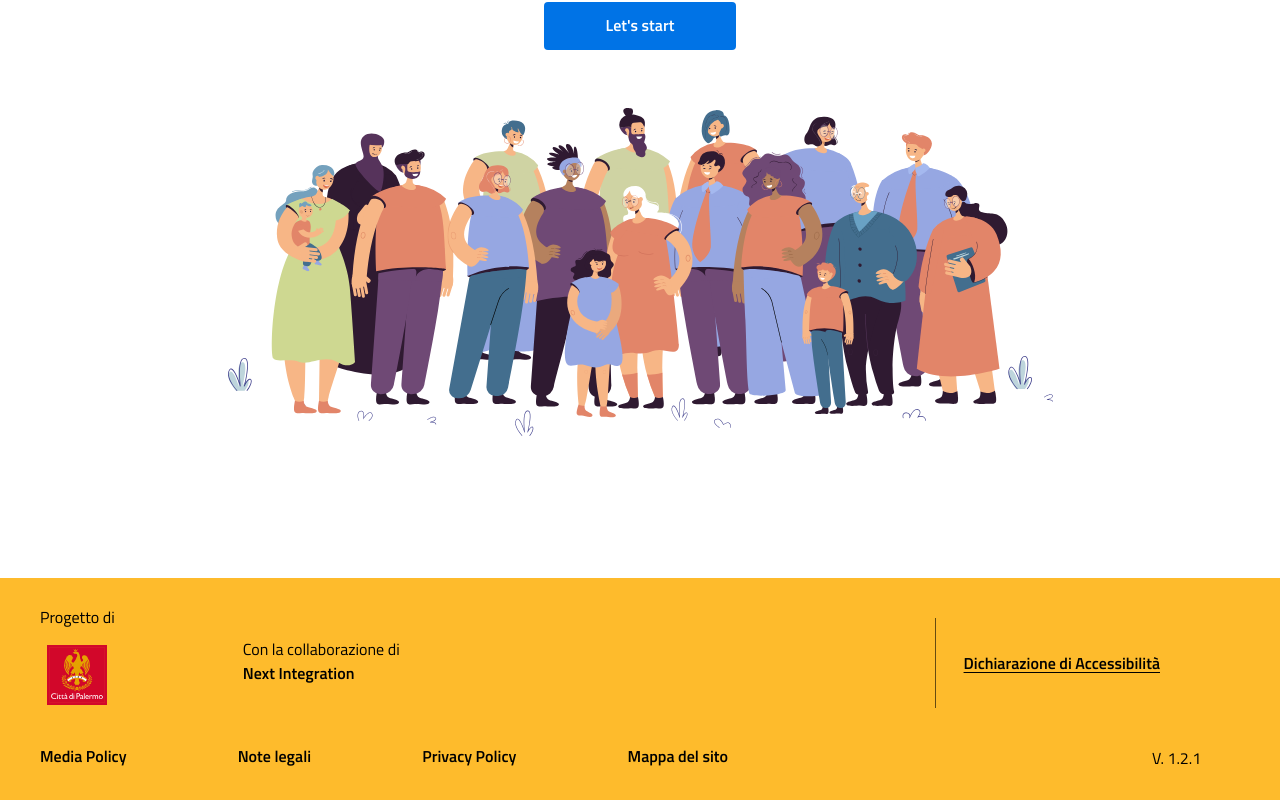
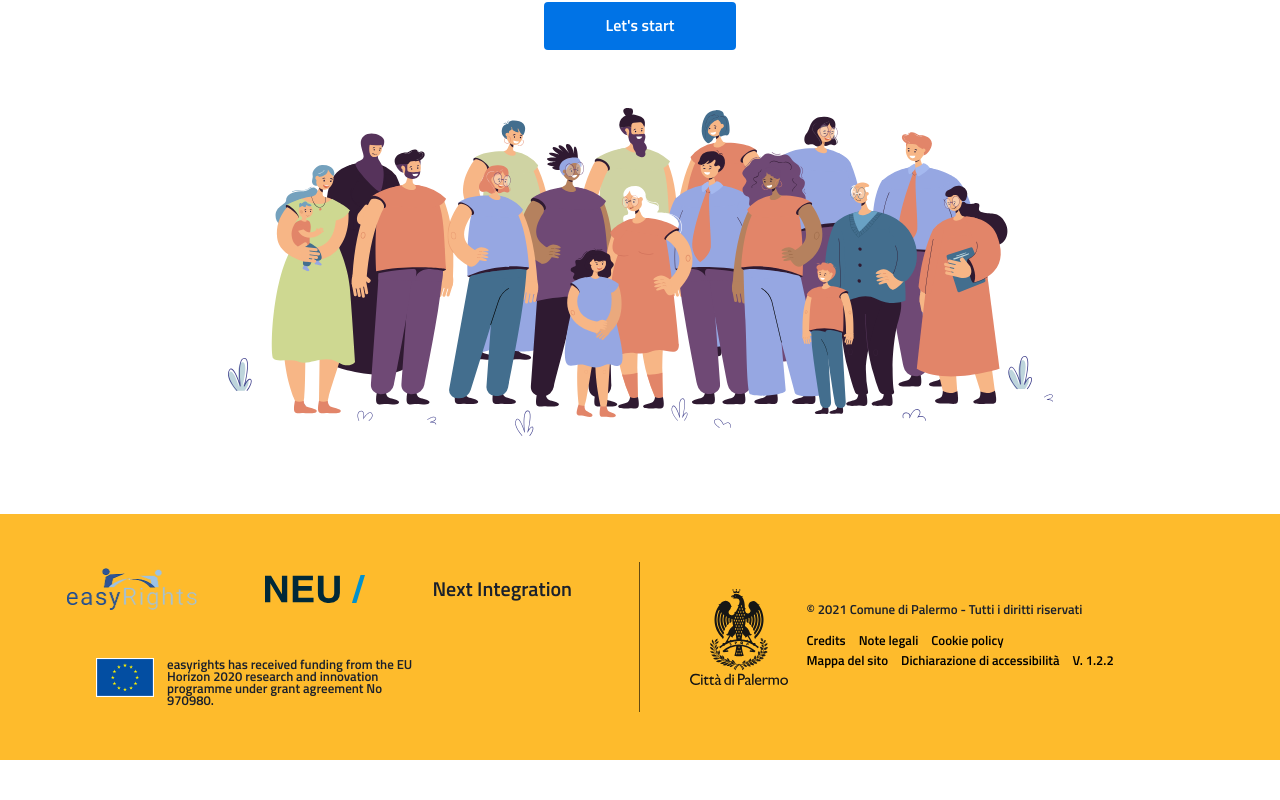
Before and after one commit to alfredoLipari/anagrafica-palermo, a React (Create React App) app: page / in a window 1280 px wide. Shown: the part 366-1166 px from the top of the page. After the commit the page ends 1126 px from the top, so only its background shows below. Built offline with nearby package versions, Linux system fonts and the light colour scheme.

Commit message:
anagrafe 1.2.2

```diff
--- a/src/components/custom/customLongForm.js
+++ b/src/components/custom/customLongForm.js
@@ -194,7 +194,7 @@ const CustomLongForm = ({ stateQuestions }) => {
 
     // now return every key return a column
     const result = Object.values(formContainer).map((container, index) => (
-      <Box key={index} marginY="5" marginX="20">
+      <Box key={index} marginY={{ base: "0", md: "5" }} marginX="20">
         {container.map((item) => item)}
       </Box>
     ));
--- a/src/components/footer.js
+++ b/src/components/footer.js
@@ -1,101 +1,173 @@
 import { Box, Text, Divider, Link, Stack, Flex } from "@chakra-ui/react";
 import { Image } from "@chakra-ui/react";
-import Logo from "./asset/logoComuneDiPalermo.svg";
+import comuneLogo from "./asset/comune.svg";
+import EasyRightsLogo from "./asset/easyright.svg";
+import neuLogo from "./asset/neu2.svg";
+import UELogo from "./asset/UE.svg";
 
 const Footer = () => {
   return (
-    <Box bg="#FEBB2C" w="100%" marginTop={"28"}>
+    <Box bg="#FEBB2C" w="100%" paddingY="3em" mt="3em">
       <Flex
         alignItems={{ base: "flex-start", md: "center" }}
+        direction={{ base: "column", md: "row" }}
         justifyContent="space-between"
-        padding="8px 40px"
+      >
+        {/* Left part footer */}
+        <Flex
+          w={{ base: "100%", md: "50%" }}
+          flexDir="column"
+          justifyContent="space-around"
+        >
+          <Flex
+            direction={{ base: "column", md: "row" }}
+            justifyContent="space-evenly"
+            alignItems="center"
+          >
+            <Box
+              w={{ base: "130px", md: "80px", lg: "130px" }}
+              marginY={{ base: "1em", md: "0em" }}
+            >
+              <Image src={EasyRightsLogo} alt="logo comune" />
+            </Box>
+
+            <Flex
+              w={{ base: "100px", md: "80px", lg: "100px" }}
+              alignItems="center"
+              marginY={{ base: "1em", md: "0em" }}
+            >
+              <Image src={neuLogo} alt="logo comune" />
+            </Flex>
+
+            <Text
+              as="h1"
+              fontSize={{ base: "xl", md: "lg", lg: "xl" }}
+              fontWeight="bold"
+              marginY={{ base: "1em", md: "0em" }}
+            >
+              Next Integration
+            </Text>
+          </Flex>
+
+          <Flex
+            alignItems={{ base: "center", md: "flex-start" }}
+            marginTop={{ base: "2em", md: "3em" }}
+            w={{ base: "100%", md: "50%" }}
+            justifyContent="space-between"
+            ml={{ base: "0em", md: "3em", xl: "15%" }}
             direction={{ base: "column", md: "row" }}
           >
-        <Box display="flex" alignItems="center" w="70%">
-          <Box display="flex" flexDir="column" alignItems="center">
-            <Text marginY="4" color="black">
-              Progetto di
+            <Box w={{ base: "70px", md: "170px" }}>
+              <Image src={UELogo} alt="logo comune" />
+            </Box>
+            <Text
+              fontSize={{ base: "small", md: "x-small", lg: "small" }}
+              marginLeft="1em"
+              fontWeight="black"
+              lineHeight="3"
+              mb={{ base: "2em", md: "0" }}
+              paddingX={{ base: "5em", md: 0 }}
+              mt={{ base: "0.5em", md: 0 }}
+            >
+              easyrights has received funding from the EU Horizon 2020 research
+              and innovation programme under grant agreement No 970980.
             </Text>
-            <Box w="60px" h="60px">
-              <Image src={Logo} alt="logo comune" />
-            </Box>
-          </Box>
-          <Box
-            mt={"7"}
-            display="flex"
-            flexDir="column"
-            alignItems="right"
-            marginLeft="32"
-          >
-            <Text color="black">Con la collaborazione di</Text>
-            <Text textColor={"black"} fontWeight="bold">
-              {" "}
-              Next Integration
-            </Text>
-          </Box>
-        </Box>
-        <Stack direction="row" h="90px" mt={8} mr={20}>
+          </Flex>
+        </Flex>
         <Divider
-            width={5}
+          height="150px"
           borderColor={"black"}
           orientation="vertical"
           display={{ base: "none", md: "block" }}
         />
-          <Box alignSelf="center">
-            <Link href="https://chakra-ui.com" isExternal color="black">
-              <Text textColor={"black"} fontWeight="bold" as="u">
-                Dichiarazione di Accessibilità
+        <Flex
+          mt={{ base: "1em", md: 0 }}
+          direction={{ base: "column", md: "row" }}
+          w={{ base: "100%", md: "50%" }}
+          marginLeft={{ base: 0, md: "0" }}
+          alignItems="center"
+          paddingLeft={{ base: 0, md: "10px", lg: "50px" }}
+        >
+          <Box w="100px">
+            <Image src={comuneLogo} alt="logo comune" />
+          </Box>
+          <Flex
+            flexDir="column"
+            alignItems="flex-start"
+            mt={{ base: "0.5em", md: 0 }}
+            ml={{ base: "0", md: "1em" }}
+          >
+            <Text fontSize="small" fontWeight="black" lineHeight="3">
+              © 2021 Comune di Palermo - Tutti i diritti riservati
             </Text>
-            </Link>
-          </Box>
-        </Stack>
-      </Flex>
-      <Flex justifyContent="space-between" alignItems="center">
             <Flex
-          marginTop="5"
-          alignItems={{ base: "flex-start", md: "center" }}
-          w="60%"
+              marginTop="1em"
+              alignItems={{ base: "flex-start", md: "flex-start" }}
               justifyContent="space-between"
-          padding="8px 40px"
-          pb={8}
-          direction={{ base: "column", md: "row" }}
+              direction="column"
             >
-          <Text
+              <Flex>
+                <Link
+                  fontSize="small"
                   textColor={"black"}
                   fontWeight="bold"
                   marginY={{ base: "2", md: 0 }}
+                  mr="1em"
                 >
-            Media Policy
-          </Text>
-          <Text
+                  Credits
+                </Link>
+                <Link
+                  fontSize="small"
                   textColor={"black"}
                   fontWeight="bold"
                   marginY={{ base: "2", md: 0 }}
+                  mr="1em"
                 >
                   Note legali
-          </Text>
-          <Text
+                </Link>
+                <Link
+                  fontSize="small"
+                  textColor={"black"}
+                  fontWeight="black"
+                  marginY={{ base: "2", md: 0 }}
+                  mr="1em"
+                >
+                  Cookie policy
+                </Link>
+              </Flex>
+              <Flex>
+                <Link
+                  fontSize="small"
                   textColor={"black"}
                   fontWeight="bold"
                   marginY={{ base: "2", md: 0 }}
+                  mr="1em"
                 >
-            Privacy Policy
-          </Text>
-          <Text
+                  Mappa del sito
+                </Link>
+                <Link
+                  fontSize="small"
                   textColor={"black"}
                   fontWeight="bold"
                   marginY={{ base: "2", md: 0 }}
+                  mr="1em"
                 >
-            Mappa del sito
+                  Dichiarazione di accessibilità
+                </Link>
+                <Text
+                  fontSize="small"
+                  textColor={"black"}
+                  fontWeight="bold"
+                  marginY={{ base: "2", md: 0 }}
+                  mr="1em"
+                  display={{ base: "none", lg: "block" }}
+                >
+                  V. 1.2.2
                 </Text>
               </Flex>
-        <Text
-          width="10%"
-          textColor={"black"}
-          display={{ base: "none", md: "block" }}
-        >
-          V. 1.2.1
-        </Text>
+            </Flex>
+          </Flex>
+        </Flex>
       </Flex>
     </Box>
   );
```
Also changed, not shown: src/lib/CountryAndCity.json. Lines whose indentation alone changed are shown as unchanged.
